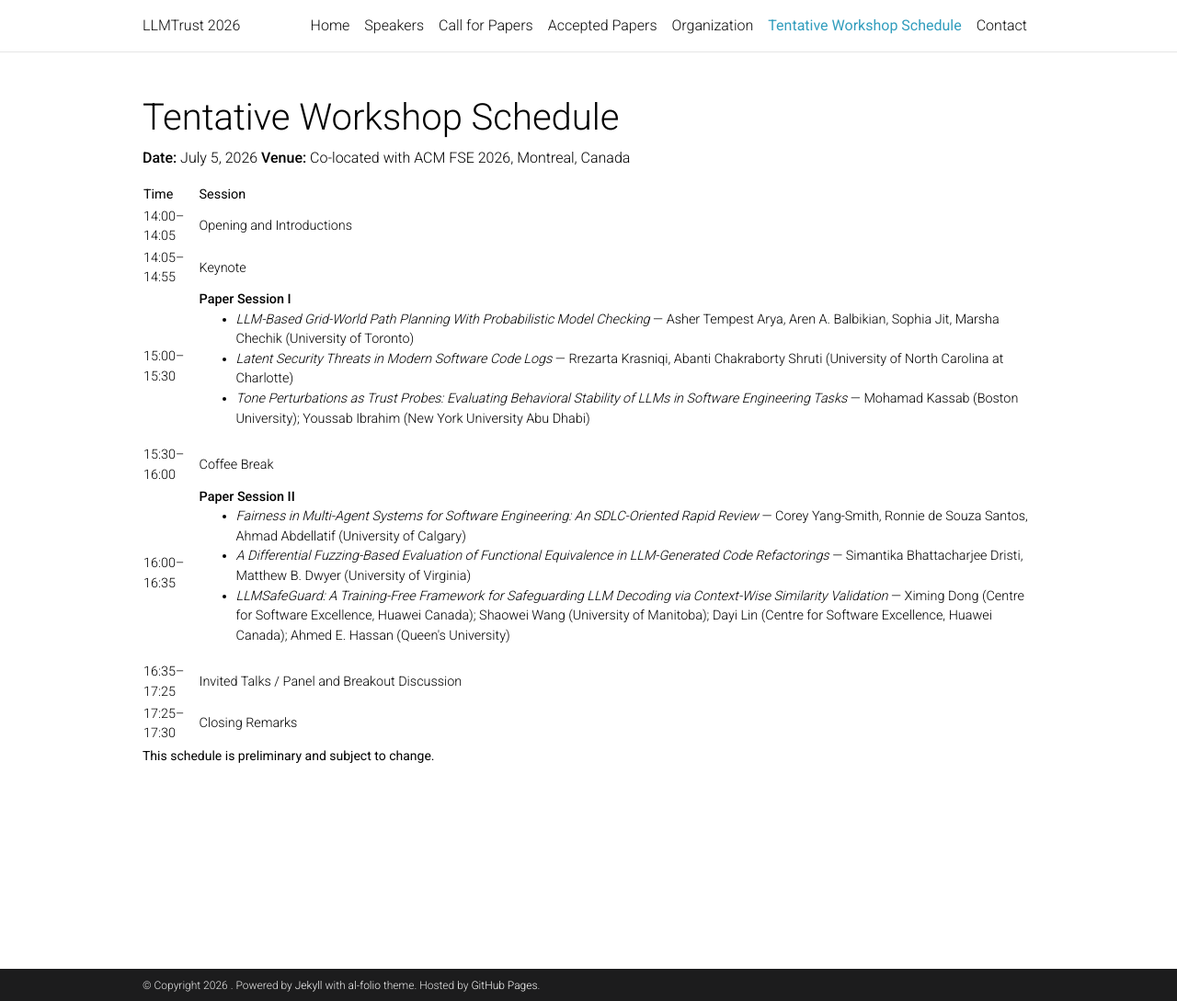
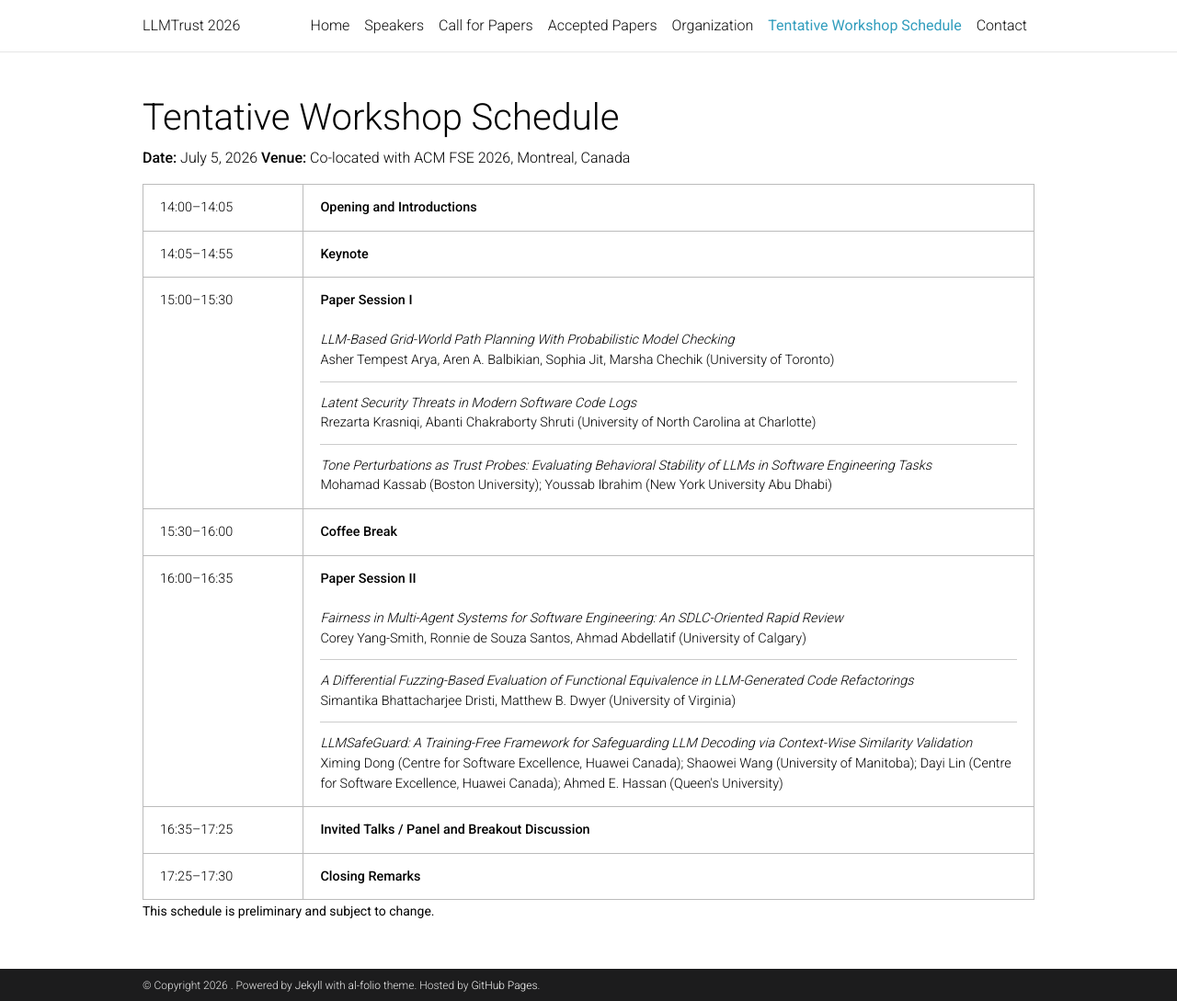
Before and after one commit to llmtrust2026/llmtrust2026.github.io, a Jekyll site: the page built from _pages/schedule.md, in a window 1280 px wide and 1089 px high. Shown: the whole window at 92% size. Built offline with Jekyll 4.4.1, drawn with Linux system fonts in a browser that asks for light colours; comment, search, counter and statistics services are not loaded; a style sheet for code colours, icons or effects is not loaded.

Commit message:
Update schedule.md

```diff
--- a/_pages/schedule.md
+++ b/_pages/schedule.md
@@ -9,61 +9,100 @@ nav_title: "Schedule"
 
 # Tentative Workshop Schedule
 
-**Date:** July 5, 2026
-**Venue:** Co-located with ACM FSE 2026, Montreal, Canada
+<p><strong>Date:</strong> July 5, 2026
+<strong>Venue:</strong> Co-located with ACM FSE 2026, Montreal, Canada</p>
 
-<table>
-  <thead>
-    <tr>
-      <th>Time</th>
-      <th>Session</th>
-    </tr>
-  </thead>
+<table style="width: 100%; border-collapse: collapse; font-size: 1.05rem;">
   <tbody>
     <tr>
-      <td>14:00–14:05</td>
-      <td>Opening and Introductions</td>
-    </tr>
-    <tr>
-      <td>14:05–14:55</td>
-      <td>Keynote</td>
-    </tr>
-    <tr>
-      <td>15:00–15:30</td>
-      <td>
-        <strong>Paper Session I</strong>
-        <ul>
-          <li><em>LLM-Based Grid-World Path Planning With Probabilistic Model Checking</em> — Asher Tempest Arya, Aren A. Balbikian, Sophia Jit, Marsha Chechik (University of Toronto)</li>
-          <li><em>Latent Security Threats in Modern Software Code Logs</em> — Rrezarta Krasniqi, Abanti Chakraborty Shruti (University of North Carolina at Charlotte)</li>
-          <li><em>Tone Perturbations as Trust Probes: Evaluating Behavioral Stability of LLMs in Software Engineering Tasks</em> — Mohamad Kassab (Boston University); Youssab Ibrahim (New York University Abu Dhabi)</li>
-        </ul>
+      <td style="width: 18%; border: 1px solid #bbb; padding: 14px 18px; vertical-align: top; white-space: nowrap;">
+        14:00–14:05
+      </td>
+      <td style="border: 1px solid #bbb; padding: 14px 18px; vertical-align: top;">
+        <strong>Opening and Introductions</strong>
       </td>
     </tr>
+
     <tr>
-      <td>15:30–16:00</td>
-      <td>Coffee Break</td>
-    </tr>
-    <tr>
-      <td>16:00–16:35</td>
-      <td>
-        <strong>Paper Session II</strong>
-        <ul>
-          <li><em>Fairness in Multi-Agent Systems for Software Engineering: An SDLC-Oriented Rapid Review</em> — Corey Yang-Smith, Ronnie de Souza Santos, Ahmad Abdellatif (University of Calgary)</li>
-          <li><em>A Differential Fuzzing-Based Evaluation of Functional Equivalence in LLM-Generated Code Refactorings</em> — Simantika Bhattacharjee Dristi, Matthew B. Dwyer (University of Virginia)</li>
-          <li><em>LLMSafeGuard: A Training-Free Framework for Safeguarding LLM Decoding via Context-Wise Similarity Validation</em> — Ximing Dong (Centre for Software Excellence, Huawei Canada); Shaowei Wang (University of Manitoba); Dayi Lin (Centre for Software Excellence, Huawei Canada); Ahmed E. Hassan (Queen's University)</li>
-        </ul>
+      <td style="border: 1px solid #bbb; padding: 14px 18px; vertical-align: top; white-space: nowrap;">
+        14:05–14:55
+      </td>
+      <td style="border: 1px solid #bbb; padding: 14px 18px; vertical-align: top;">
+        <strong>Keynote</strong>
       </td>
     </tr>
+
     <tr>
-      <td>16:35–17:25</td>
-      <td>Invited Talks / Panel and Breakout Discussion</td>
+      <td style="border: 1px solid #bbb; padding: 14px 18px; vertical-align: top; white-space: nowrap;">
+        15:00–15:30
+      </td>
+      <td style="border: 1px solid #bbb; padding: 14px 18px; vertical-align: top;">
+        <strong>Paper Session I</strong><br><br>
+
+        <em>LLM-Based Grid-World Path Planning With Probabilistic Model Checking</em><br>
+        Asher Tempest Arya, Aren A. Balbikian, Sophia Jit, Marsha Chechik (University of Toronto)
+
+        <hr style="border: none; border-top: 1px solid #ccc; margin: 12px 0;">
+
+        <em>Latent Security Threats in Modern Software Code Logs</em><br>
+        Rrezarta Krasniqi, Abanti Chakraborty Shruti (University of North Carolina at Charlotte)
+
+        <hr style="border: none; border-top: 1px solid #ccc; margin: 12px 0;">
+
+        <em>Tone Perturbations as Trust Probes: Evaluating Behavioral Stability of LLMs in Software Engineering Tasks</em><br>
+        Mohamad Kassab (Boston University); Youssab Ibrahim (New York University Abu Dhabi)
+      </td>
     </tr>
+
     <tr>
-      <td>17:25–17:30</td>
-      <td>Closing Remarks</td>
+      <td style="border: 1px solid #bbb; padding: 14px 18px; vertical-align: top; white-space: nowrap;">
+        15:30–16:00
+      </td>
+      <td style="border: 1px solid #bbb; padding: 14px 18px; vertical-align: top;">
+        <strong>Coffee Break</strong>
+      </td>
+    </tr>
+
+    <tr>
+      <td style="border: 1px solid #bbb; padding: 14px 18px; vertical-align: top; white-space: nowrap;">
+        16:00–16:35
+      </td>
+      <td style="border: 1px solid #bbb; padding: 14px 18px; vertical-align: top;">
+        <strong>Paper Session II</strong><br><br>
+
+        <em>Fairness in Multi-Agent Systems for Software Engineering: An SDLC-Oriented Rapid Review</em><br>
+        Corey Yang-Smith, Ronnie de Souza Santos, Ahmad Abdellatif (University of Calgary)
+
+        <hr style="border: none; border-top: 1px solid #ccc; margin: 12px 0;">
+
+        <em>A Differential Fuzzing-Based Evaluation of Functional Equivalence in LLM-Generated Code Refactorings</em><br>
+        Simantika Bhattacharjee Dristi, Matthew B. Dwyer (University of Virginia)
+
+        <hr style="border: none; border-top: 1px solid #ccc; margin: 12px 0;">
+
+        <em>LLMSafeGuard: A Training-Free Framework for Safeguarding LLM Decoding via Context-Wise Similarity Validation</em><br>
+        Ximing Dong (Centre for Software Excellence, Huawei Canada); Shaowei Wang (University of Manitoba); Dayi Lin (Centre for Software Excellence, Huawei Canada); Ahmed E. Hassan (Queen's University)
+      </td>
+    </tr>
+
+    <tr>
+      <td style="border: 1px solid #bbb; padding: 14px 18px; vertical-align: top; white-space: nowrap;">
+        16:35–17:25
+      </td>
+      <td style="border: 1px solid #bbb; padding: 14px 18px; vertical-align: top;">
+        <strong>Invited Talks / Panel and Breakout Discussion</strong>
+      </td>
+    </tr>
+
+    <tr>
+      <td style="border: 1px solid #bbb; padding: 14px 18px; vertical-align: top; white-space: nowrap;">
+        17:25–17:30
+      </td>
+      <td style="border: 1px solid #bbb; padding: 14px 18px; vertical-align: top;">
+        <strong>Closing Remarks</strong>
+      </td>
     </tr>
   </tbody>
 </table>
 
-
-<small>This schedule is preliminary and subject to change.</small>
+<p><small>This schedule is preliminary and subject to change.</small></p>
```
